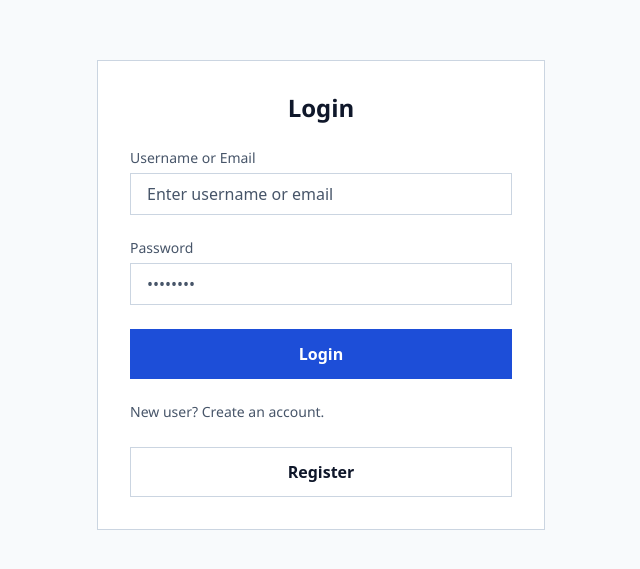
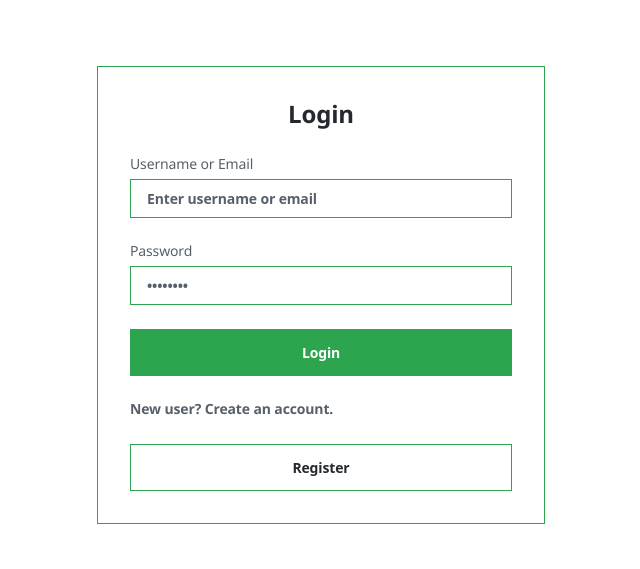
Before and after one commit to Ihsaan7/SnippetVault-Frontend, a React (Vite) app: page /login in a window 1280 px wide. Shown: the part 105-674 px from the top of the page, without its empty margins (319-959 px from the left). Built offline with nearby package versions, Linux system fonts and the light colour scheme; no server answers.

Commit message:
feat: update HTML structure, add favicon, and enhance CSS for improved theming and layout

```diff
--- a/index.html
+++ b/index.html
@@ -2,9 +2,11 @@
 <html lang="en">
   <head>
     <meta charset="UTF-8" />
-    <link rel="icon" type="image/svg+xml" href="/vite.svg" />
+    <link rel="icon" type="image/svg+xml" href="/favicon.svg" />
     <meta name="viewport" content="width=device-width, initial-scale=1.0" />
-    <title>client</title>
+    <meta name="theme-color" content="#0d1117" />
+    <meta name="description" content="SnippetVault — store, search, favorite, and share code snippets." />
+    <title>SnippetVault</title>
   </head>
   <body>
     <div id="root"></div>
--- a/src/App.jsx
+++ b/src/App.jsx
@@ -1,8 +1,8 @@
-import { Routes, Route, Navigate } from "react-router-dom";
+import { Routes, Route, Navigate, Outlet } from "react-router-dom";
 import { RegisterationForm } from "./components/auth/RegisterationForm";
 import { LoginForm } from "./components/auth/LoginForm";
 import { ProtectedRoute } from "./components/routing/ProtectedRoute";
-import { DashboardLayout } from "./components/layout/DashboardLayout";
+import { ShellLayout } from "./components/layout/ShellLayout";
 import "./App.css";
 import { Dashboard } from "./pages/Dashboard";
 import SnippetCreate from "./pages/SnippetCreate";
@@ -19,6 +19,7 @@ function App() {
       <Route path="/register" element={<RegisterationForm />} />
       <Route path="/login" element={<LoginForm />} />
 
+      <Route element={<ShellLayout />}>
         <Route path="/public/snippets" element={<PublicSnippets />} />
         <Route path="/public/snippets/:id" element={<PublicSnippetView />} />
 
@@ -26,7 +27,7 @@ function App() {
           path="/dashboard"
           element={
             <ProtectedRoute>
-            <DashboardLayout />
+              <Outlet />
             </ProtectedRoute>
           }
         >
@@ -37,6 +38,7 @@ function App() {
           <Route path="snippets" element={<Snippets />} />
           <Route path="snippets/:id/edit" element={<SnippetEdit />} />
         </Route>
+      </Route>
 
       <Route path="*" element={<Navigate to="/login" replace />} />
     </Routes>
--- a/src/index.css
+++ b/src/index.css
@@ -5,63 +5,54 @@
     /* Sharp corners everywhere */
     --radius: 0px;
 
-    /* Theme tokens (resolved theme is applied via <html data-theme="light|dark">) */
-    --bg: #f8fafc;
+    /* GitHub-like LIGHT */
+    --bg: #ffffff;
     --surface: #ffffff;
-    --surface-2: #f1f5f9;
-    --text: #0f172a;
-    --muted: #475569;
-    --border: #cbd5e1;
+    --surface-2: #f6f8fa;
+    --text: #24292f;
+    --muted: #57606a;
 
-    /* Accent (overridden by [data-accent]) */
-    --accent: #1d4ed8; /* blue-700 */
-    --accent-2: #0f766e; /* teal-700 */
+    /* User preference: borders mostly white/green */
+    --border: #2da44e;
+    --glow: rgba(45, 164, 78, 0.22);
+
+    /* GitHub green accent */
+    --accent: #2da44e;
+    --accent-2: #238636;
     --accent-contrast: #ffffff;
 
+    /* Links */
+    --link: #0969da;
+
     /* Code block */
-    --code-bg: #0b1220;
-    --code-text: #e2e8f0;
+    --code-bg: #0d1117;
+    --code-text: #c9d1d9;
 
     color-scheme: light;
   }
 
   :root[data-theme="dark"] {
-    --bg: #0b1220;
-    --surface: #0f172a;
-    --surface-2: #111c33;
-    --text: #e2e8f0;
-    --muted: #94a3b8;
-    --border: #1f2a44;
+    /* GitHub-like DARK */
+    --bg: #0d1117;
+    --surface: #161b22;
+    --surface-2: #0d1117;
+    --text: #c9d1d9;
+    --muted: #8b949e;
 
-    --code-bg: #070d1a;
-    --code-text: #e2e8f0;
+    /* White-ish borders + green accents (as requested) */
+    --border: rgba(255, 255, 255, 0.18);
+    --glow: rgba(45, 164, 78, 0.25);
+
+    --accent: #2da44e;
+    --accent-2: #238636;
+    --accent-contrast: #ffffff;
+
+    --link: #58a6ff;
+
+    --code-bg: #0d1117;
+    --code-text: #c9d1d9;
 
     color-scheme: dark;
-  }
-
-  /* Accent palettes (no purple/pink) */
-  :root[data-accent="ocean"] {
-    --accent: #1d4ed8; /* blue */
-    --accent-2: #0f766e; /* teal */
-    --accent-contrast: #ffffff;
-  }
-
-  :root[data-accent="forest"] {
-    --accent: #15803d; /* green */
-    --accent-2: #a16207; /* amber */
-    --accent-contrast: #ffffff;
-  }
-
-  :root[data-accent="steel"] {
-    --accent: #334155; /* slate */
-    --accent-2: #0ea5e9; /* sky */
-    --accent-contrast: #ffffff;
-  }
-
-  :root[data-accent="amber"] {
-    --accent: #b45309; /* amber */
-    --accent-2: #1d4ed8; /* blue */
-    --accent-contrast: #ffffff;
   }
 
   html,
@@ -73,16 +64,55 @@
     margin: 0;
     background: var(--bg);
     color: var(--text);
-    font-family: ui-sans-serif, system-ui, -apple-system, Segoe UI, Roboto, Helvetica,
-      Arial, "Apple Color Emoji", "Segoe UI Emoji";
+
+    /* Next.js-like modern system font stack */
+    font-family: ui-sans-serif, system-ui, -apple-system, BlinkMacSystemFont,
+      "Segoe UI Variable", "Segoe UI", Roboto, Helvetica, Arial,
+      "Apple Color Emoji", "Segoe UI Emoji";
+
+    font-size: 14px;
+    line-height: 1.5;
+    font-weight: 600;
+    letter-spacing: -0.01em;
     text-rendering: geometricPrecision;
     -webkit-font-smoothing: antialiased;
     -moz-osx-font-smoothing: grayscale;
+
+    /* Disable text selection (UI preference). We'll re-enable where needed. */
+    user-select: none;
+    cursor: default;
+  }
+
+  input,
+  textarea,
+  select,
+  option {
+    user-select: text;
+    cursor: text;
+  }
+
+  button {
+    user-select: none;
+    cursor: pointer;
+  }
+
+  button:hover {
+    filter: brightness(1.03);
+  }
+
+  button:active {
+    filter: brightness(0.98);
+  }
+
+  pre,
+  code {
+    user-select: none;
   }
 
   a {
-    color: var(--accent);
+    color: var(--link);
     text-decoration: none;
+    cursor: pointer;
   }
   a:hover {
     text-decoration: underline;
@@ -98,12 +128,20 @@
   a,
   input,
   textarea,
-  select {
-    transition: background-color 150ms ease, border-color 150ms ease,
-      color 150ms ease, transform 150ms ease;
+  select,
+  [role="button"] {
+    transition: background-color 160ms ease, border-color 160ms ease,
+      color 160ms ease, transform 160ms ease, box-shadow 160ms ease,
+      filter 160ms ease;
+  }
+
+  input:focus,
+  textarea:focus,
+  select:focus {
+    box-shadow: 0 0 0 3px var(--glow);
   }
 
   ::selection {
-    background: color-mix(in oklab, var(--accent) 30%, transparent);
+    background: transparent;
   }
 }
```
Also changed, not shown: public/favicon.svg (added). Lines whose indentation alone changed are shown as unchanged.
